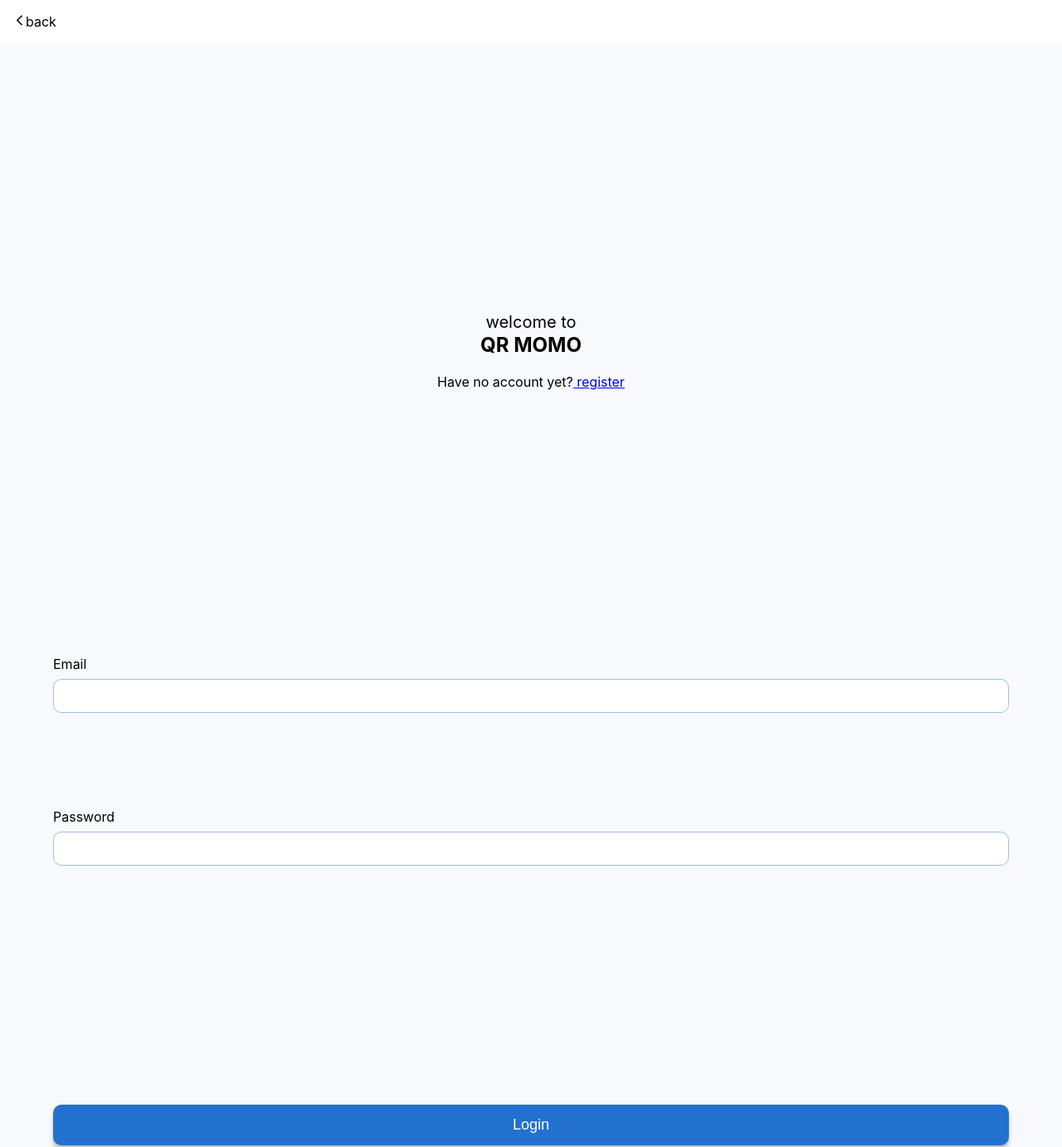
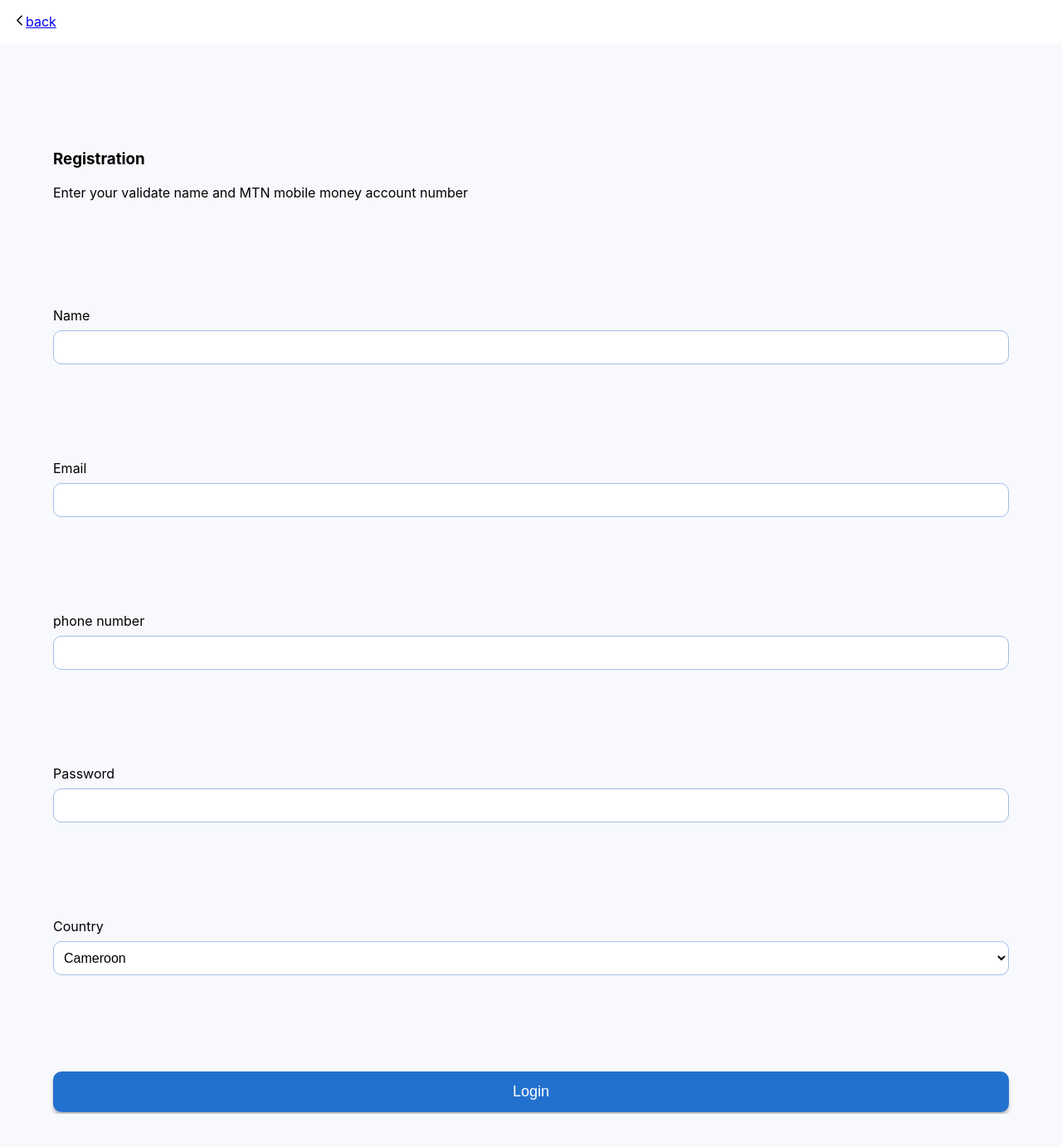
Before and after one commit to banlon-jones/qr-momo, a React (Create React App) app: page /register in a window 1280 px wide. Shown: the whole page at 83% size. After the commit the page ends 1342 px from the top, so only its background shows below. Built offline with nearby package versions, Linux system fonts and the light colour scheme.

Commit message:
routing added

```diff
--- a/src/App.css
+++ b/src/App.css
@@ -45,3 +45,37 @@ body {
   margin-top: 8px;
   padding: 16px;
 }
+
+.select-control {
+  font-size: 16px;
+  background: #fff;
+  border: 1px solid #a0bfe6;
+  box-sizing: border-box;
+  border-radius: 10px;
+  height: 41px;
+  width: 100%;
+  margin-top: 8px;
+  padding: 8px;
+}
+
+.btn-primary {
+  color: #fff;
+  background-color: #2371ce;
+  padding: 14px 62px;
+  border: none;
+  font-size: 18px;
+  box-shadow: 0 4px 4px rgba(0, 0, 0, 0.25);
+  border-radius: 10px;
+  width: 100%;
+}
+
+.btn-secondary {
+  color: #000;
+  border-radius: 10px;
+  padding: 14px 62px;
+  border: none;
+  font-size: 18px;
+  box-shadow: 0 4px 4px rgba(0, 0, 0, 0.25);
+  background-color: #fff;
+  width: 100%;
+}
--- a/src/App.js
+++ b/src/App.js
@@ -1,11 +1,20 @@
 import React from 'react';
+import { BrowserRouter as Router, Routes, Route } from 'react-router-dom';
 import './App.css';
+import Register from './views/register/Register';
+import Home from './views/home/Home';
 import Login from './views/login/Login';
 
 function App() {
   return (
     <div className="App">
-      <Login />
+      <Router>
+        <Routes>
+          <Route path="/" element={<Home />} />
+          <Route path="/sign-in" element={<Login />} />
+          <Route path="/register" element={<Register />} />
+        </Routes>
+      </Router>
     </div>
   );
 }
--- a/src/components/buttons/Btn-primary.js
+++ b/src/components/buttons/Btn-primary.js
@@ -1,14 +1,11 @@
 import React from 'react';
-import './btn.css';
 
 const BtnPrimary = (Props) => {
   const { value } = Props;
   return (
     <div>
       <button className="btn-primary" type="button">
-        {' '}
         {value}
-        {' '}
       </button>
     </div>
   );
--- a/src/components/buttons/btn-secondary.js
+++ b/src/components/buttons/btn-secondary.js
@@ -5,9 +5,7 @@ const BtnSecondary = (Props) => {
   return (
     <div>
       <button className="btn-secondary" type="button">
-        {' '}
         {value}
-        {' '}
       </button>
     </div>
   );
--- a/src/components/buttons/btn.css
+++ /dev/null
@@ -1,21 +0,0 @@
-.btn-primary {
-  color: #fff;
-  background-color: #2371ce;
-  padding: 14px 62px;
-  border: none;
-  font-size: 18px;
-  box-shadow: 0 4px 4px rgba(0, 0, 0, 0.25);
-  border-radius: 10px;
-  width: 100%;
-}
-
-.btn-secondary {
-  color: #000;
-  border-radius: 10px;
-  padding: 14px 62px;
-  border: none;
-  font-size: 18px;
-  box-shadow: 0 4px 4px rgba(0, 0, 0, 0.25);
-  background-color: #fff;
-  width: 100%;
-}
--- a/src/components/navbar/Public-Navbar.js
+++ b/src/components/navbar/Public-Navbar.js
@@ -1,13 +1,14 @@
 import React from 'react';
+import { NavLink } from 'react-router-dom';
 import backIcon from '../../images/ic_baseline-arrow-back-ios-new.svg';
 import './navbar.css';
 
 const PublicNavbar = () => (
   <nav>
-    <div>
+    <NavLink to="/">
       <img src={backIcon} alt="back icon" />
       back
-    </div>
+    </NavLink>
   </nav>
 );
 
--- a/src/components/signin/SigninForm.js
+++ b/src/components/signin/SigninForm.js
@@ -15,7 +15,7 @@ const SigninForm = () => (
         <input type="password" className="form-control" id="email" required />
       </div>
       <div className="mt-4">
-        <BtnPrimary value="Login" />
+        <BtnPrimary value="Register" />
       </div>
     </form>
   </div>
--- /dev/null
+++ b/src/components/signup/SignupForm.js
@@ -0,0 +1,42 @@
+import React from 'react';
+import BtnPrimary from '../buttons/Btn-primary';
+
+const SignupForm = () => (
+  <div>
+    <form>
+      <div>
+        <span> Name </span>
+        <br />
+        <input type="text" className="form-control" id="email" required />
+      </div>
+      <div className="mt-2">
+        <span> Email </span>
+        <br />
+        <input type="email" className="form-control" id="email" required />
+      </div>
+      <div className="mt-2">
+        <span> phone number </span>
+        <br />
+        <input type="number" className="form-control" id="email" required />
+      </div>
+      <div className="mt-2">
+        <span> Password </span>
+        <br />
+        <input type="password" className="form-control" id="email" required />
+      </div>
+      <div className="mt-2">
+        <span> Country </span>
+        <br />
+        <select className="select-control">
+          <option value="cameroon">Cameroon</option>
+          <option value="nigeria">Nigeria</option>
+        </select>
+      </div>
+      <div className="mt-2">
+        <BtnPrimary value="Login" />
+      </div>
+    </form>
+  </div>
+);
+
+export default SignupForm;
--- a/src/views/home/Home.js
+++ b/src/views/home/Home.js
@@ -1,7 +1,8 @@
 import React from 'react';
+import { NavLink } from 'react-router-dom';
 import logo from '../../images/logo.png';
+import BtnSecondary from '../../components/buttons/btn-secondary';
 import BtnPrimary from '../../components/buttons/Btn-primary';
-import BtnSecondary from '../../components/buttons/btn-secondary';
 
 const Home = () => (
   <div>
@@ -19,13 +20,13 @@ const Home = () => (
         <p> Never a better time than now. Fasten your checkout process make your customers. </p>
       </div>
       <div className="container mt-4">
-        <div>
-          <BtnPrimary value="Create Account" />
-        </div>
+        <NavLink to="/register">
+          <BtnPrimary value=" Create Account " />
+        </NavLink>
         <br />
-        <div>
+        <NavLink to="/sign-in">
           <BtnSecondary value="Login to Account" />
-        </div>
+        </NavLink>
       </div>
     </div>
   </div>
--- a/src/views/login/Login.js
+++ b/src/views/login/Login.js
@@ -16,7 +16,7 @@ const Login = () => (
       <div className="text-center">
         <p>
           Have no account yet?
-          <a href="!#"> register </a>
+          <a to="/register"> register </a>
         </p>
       </div>
       <div className="container mt-4">
--- /dev/null
+++ b/src/views/register/Register.js
@@ -0,0 +1,20 @@
+import React from 'react';
+import PublicNavbar from '../../components/navbar/Public-Navbar';
+import SignupForm from '../../components/signup/SignupForm';
+
+const Register = () => (
+  <div>
+    <PublicNavbar />
+    <div className="container mt-2">
+      <h3> Registration </h3>
+      <p>
+        Enter your validate name and MTN mobile money account number
+      </p>
+    </div>
+    <div className="container mt-2">
+      <SignupForm />
+    </div>
+  </div>
+);
+
+export default Register;
```
